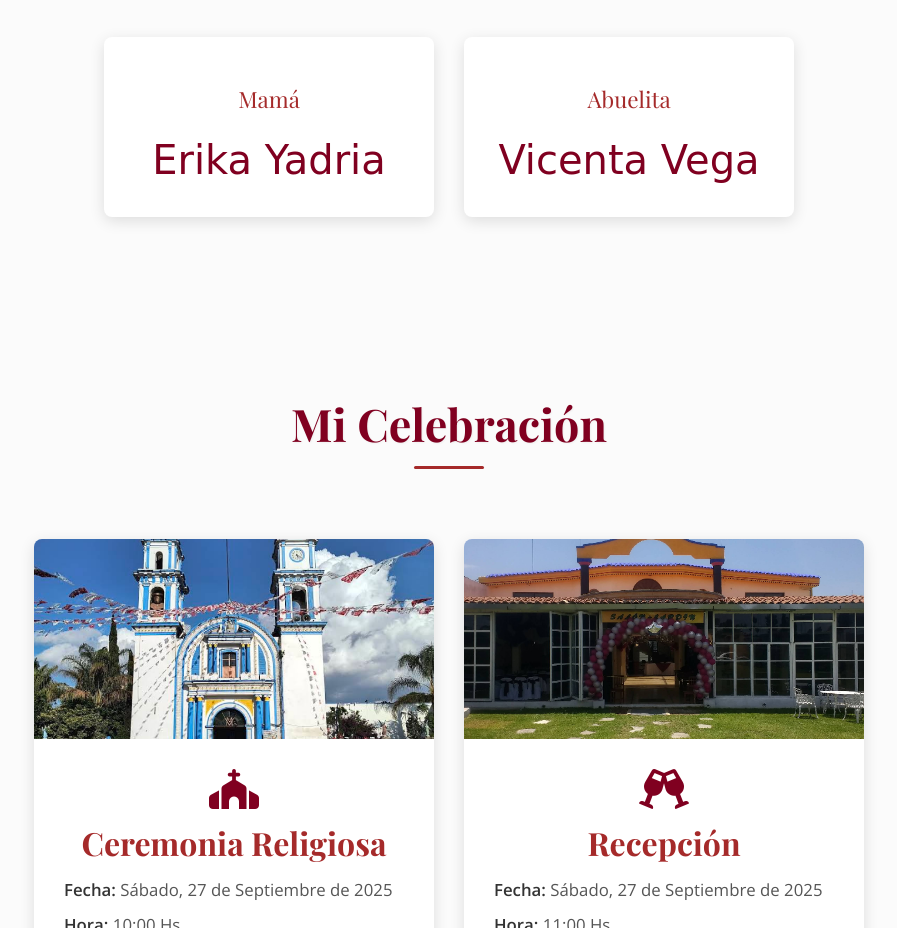
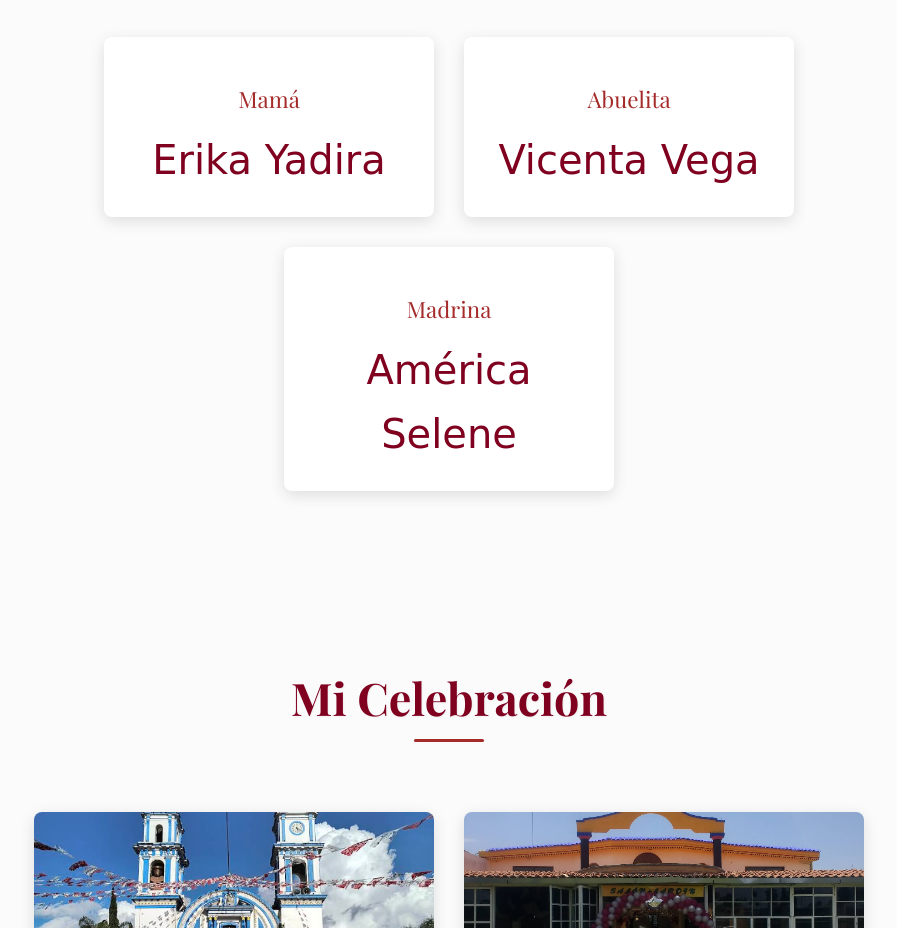
Before and after one commit to vegalfredo/XV_Yesenia, a plain HTML site: page index.html in a window 1280 px wide. Shown: the part 1447-2375 px from the top of the page, without its empty margins (191-1088 px from the left). Drawn offline with nearby package versions, Linux system fonts and the light colour scheme; a web font is replaced by a local one.

Commit message:
Add files via upload

```diff
--- a/index.html
+++ b/index.html
@@ -3,6 +3,7 @@
 <head>
     <meta charset="UTF-8">
     <meta name="viewport" content="width=device-width, initial-scale=1.0">
+    <meta property="og:image" content="https://vegalfredo.github.io/XV_Yesenia/images/logo_xv_anios.png">
     <title>¡Te esperamos en los XV Años de Yesenia Xareni!</title>
     <!-- Google Fonts: The Nautigal (para nombres), Playfair Display (para títulos), Open Sans (para texto) -->
     <link href="https://fonts.googleapis.com/css2?family=The+Nautigal:wght@400;700&family=Playfair+Display:wght@400;700&family=Open+Sans:wght@300;400;600&display=swap" rel="stylesheet">
@@ -861,11 +862,15 @@
                 <div class="anfitriones-grid">
                     <div class="anfitrion-card">
                         <p class="role">Mamá</p>
-                        <p class="name">Erika Yadria</p>
+                        <p class="name">Erika Yadira</p>
                     </div>
                     <div class="anfitrion-card">
                         <p class="role">Abuelita</p>
                         <p class="name">Vicenta Vega</p>
+                    </div>
+                    <div class="anfitrion-card">
+                        <p class="role">Madrina</p>
+                        <p class="name">América Selene</p>
                     </div>
                 </div>
             </div>
```
Also changed, not shown: images/logo_xv_anios.png (added).
